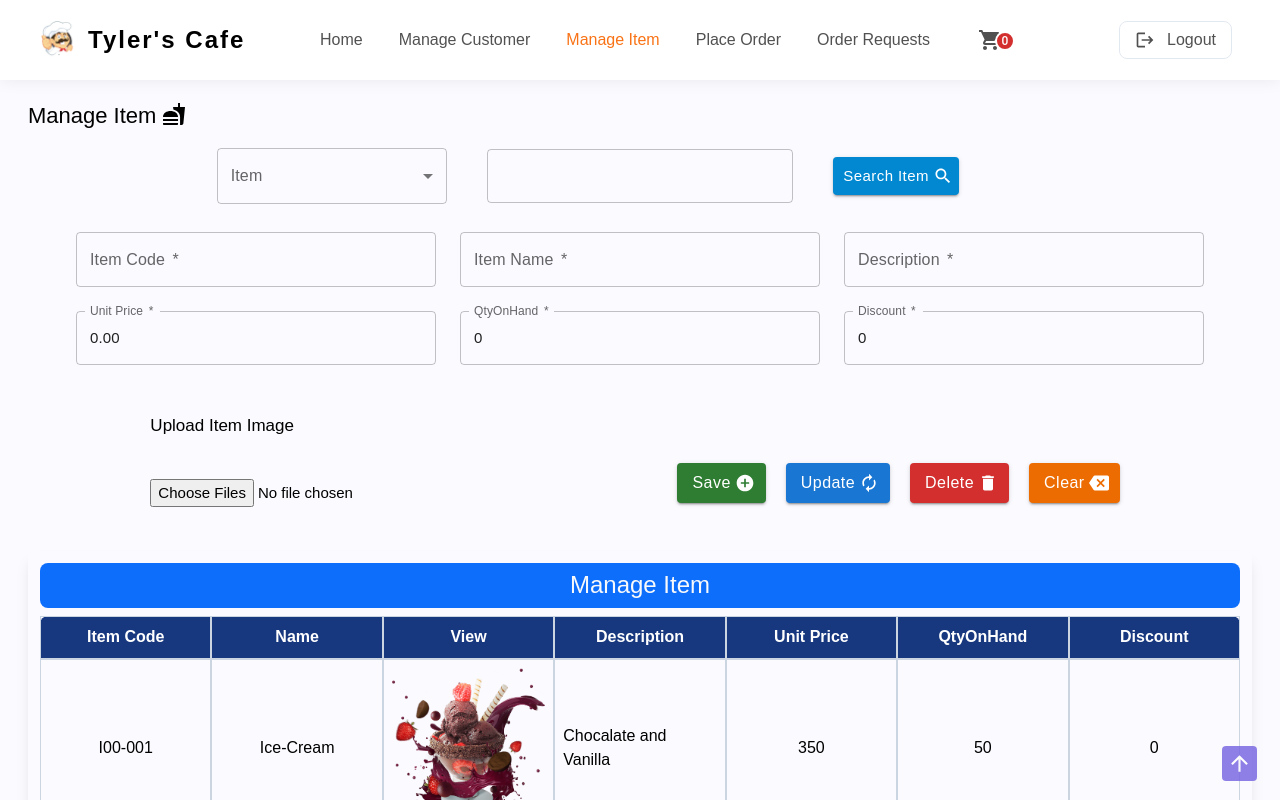
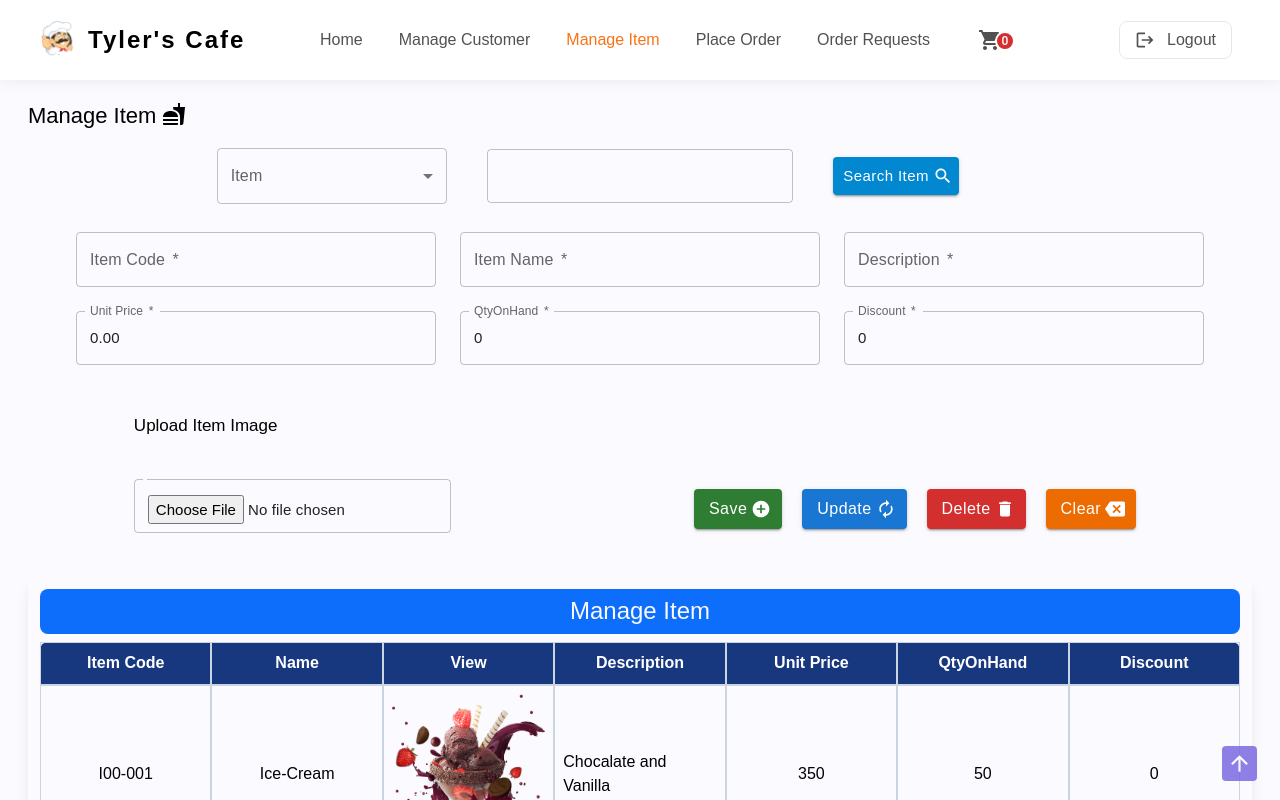
Before and after one commit to AshanSandeep06/Food-Shop-System, a React (Create React App) app in the folder frontend/: page /manage_item in a window 1280 px wide. Shown: the top 800 px of the page. Built offline with nearby package versions, Linux system fonts and the light colour scheme.

Commit message:
Content Updated

```diff
--- a/frontend/src/pages/AdminPages/ManageItem/ManageItem.tsx
+++ b/frontend/src/pages/AdminPages/ManageItem/ManageItem.tsx
@@ -127,7 +127,6 @@ const ManageItem = () => {
   const handleSaveItem = (event: React.MouseEvent<HTMLButtonElement>) => {
     if (itemCode && itemName && description && unitPrice && qtyOnHand) {
       if (fileData && itemImage) {
-
         console.log(fileData);
         //
         const formData: FormData = new FormData();
@@ -341,26 +340,13 @@ const ManageItem = () => {
               // ref={itemImageRef}
             />
           )}
-          {/* <TextField
+          <TextField
             id="uploadItemImageChooser"
             type="file"
             variant="outlined"
             required
             className="!mt-7 !cursor-pointer !mb-5"
-            value={itemImageChooser}
-            name="itemImageChooser"
-            onChange={handleSetItemImage}
-
-          /> */}
-          <input
-            id="uploadItemImageChooser"
-            type="file"
-            // variant="outlined"
-            required
-            className="!mt-7 !cursor-pointer !mb-5"
-            // value={itemImageChooser}
             name="itemImage"
-            multiple
             onChange={handleSetItemImage}
           />
         </div>
```
